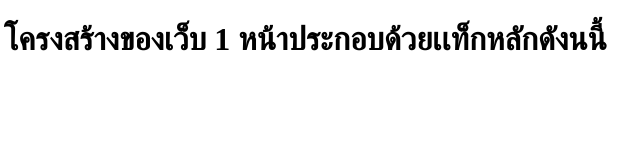
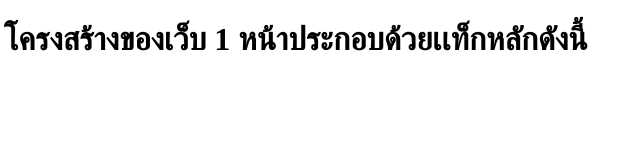
Before and after one commit to DetroittTxP/Lab-week2_6304062616170, a plain HTML site: page htmllab2.html in a window 1280 px wide. Shown: the full height of the page, 4-644 px from the left. Drawn offline with Linux system fonts and the light colour scheme.

Commit message:
Update htmllab2.html

```diff
--- a/htmllab2.html
+++ b/htmllab2.html
@@ -7,7 +7,10 @@
     <title>Document</title>
 </head>
 <body>
-    <h1>โครงสร้างของเว็บ 1 หน้าประกอบด้วยเเท็กหลักดังนนี้</h1>
+    <h1>โครงสร้างของเว็บ 1 หน้าประกอบด้วยเเท็กหลักดังนี้</h1>
+    <p>
+
+    </p>
 
 
 </body>
```
